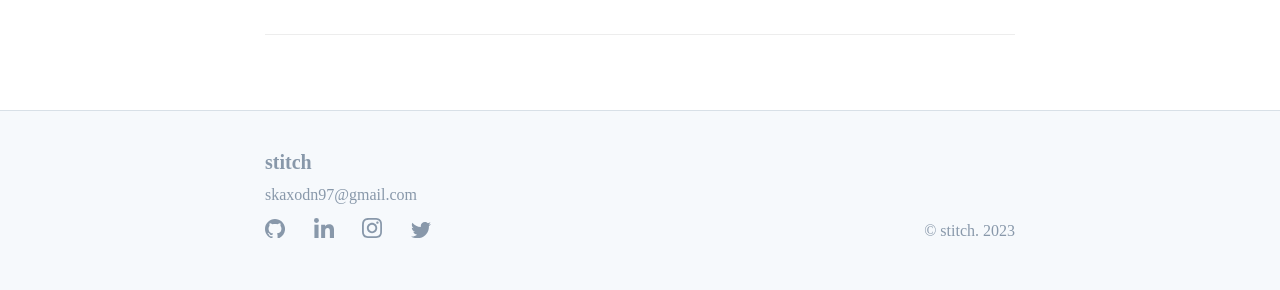
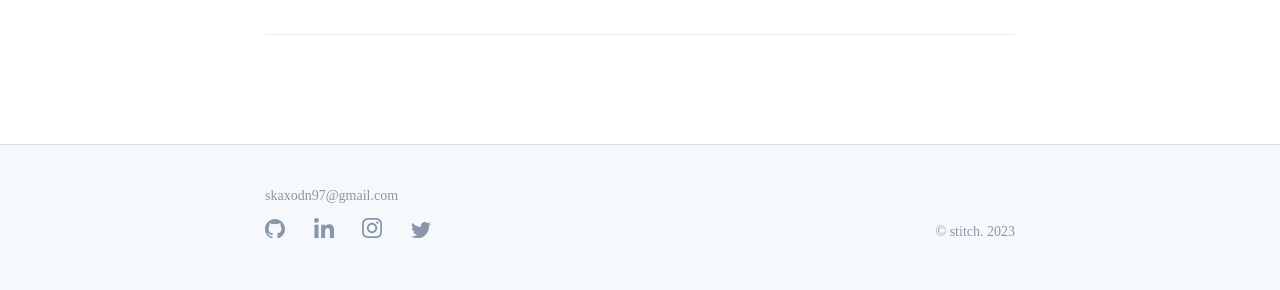
Before and after one commit to isabella232/bn-tw2020.github.io, a Jekyll site: the page built from index.md, in a window 1280 px wide. Shown: the part 607-897 px from the top of the page. Built offline with Jekyll 4.4.1, drawn with Linux system fonts in a browser that asks for light colours; some web fonts are replaced.

Commit message:
html base font

```diff
--- a/_includes/footer.html
+++ b/_includes/footer.html
@@ -1,9 +1,6 @@
 <footer>
     <address class="footer_wrap">
         <div class="information">
-            <div class="myname">
-                stitch
-            </div>
             <a href="mailto:skaxodn97@gmail.com" class="email">
                 skaxodn97@gmail.com
             </a>
--- a/_sass/_layout.scss
+++ b/_sass/_layout.scss
@@ -95,13 +95,8 @@ footer {
         .information {
             display: inline-block;
 
-            .myname {
-                font-size: 20px;
-                font-weight: 600;
-                margin-bottom: 4px;
-}
             .email {
-                font-size: 16px;
+                font-size: 14px;
                 color: $default-tint;
             }
 
@@ -135,7 +130,7 @@ footer {
                 margin-top: 6px;
             }
             span {
-                font-size: 16px;
+                font-size: 14px;
             }
         }
     }
```
